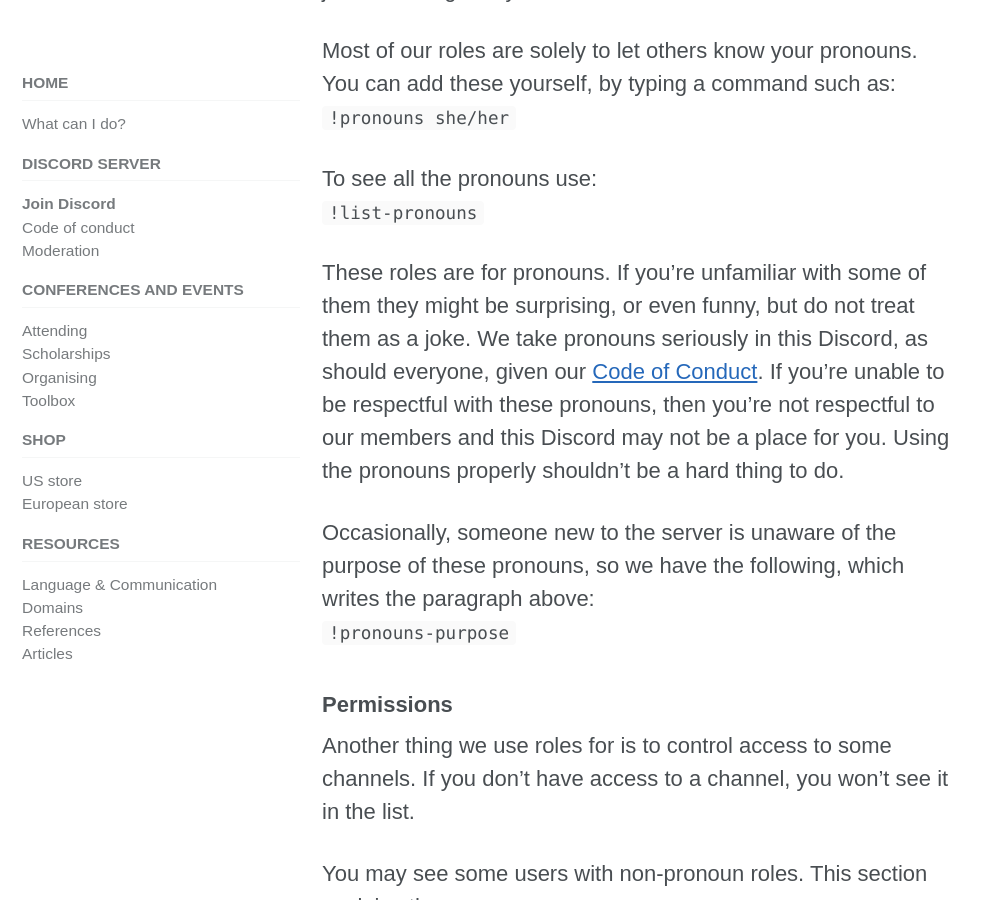
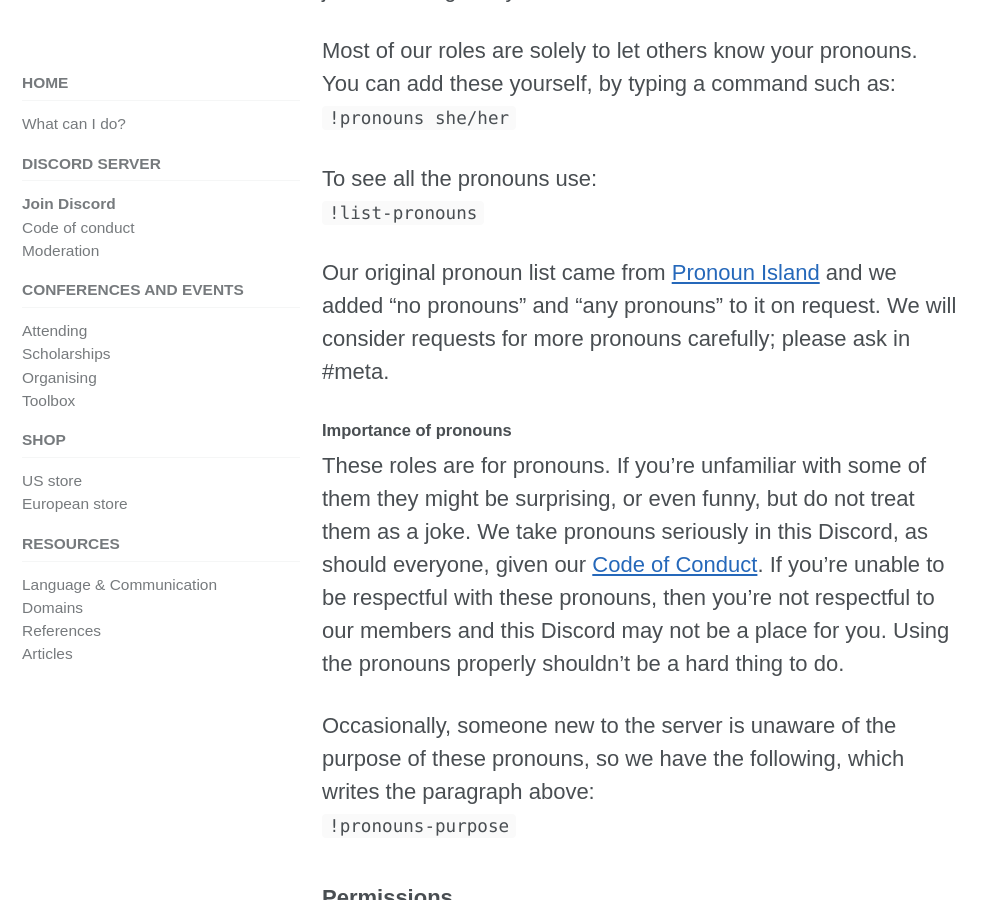
Before and after one commit to include-cpp/include-cpp.github.io, a Jekyll site: the page built from discord/index.md, in a window 1280 px wide and 900 px high, scrolled down 7618 px. Shown: the whole window, without its empty margins (0-996 px from the left). Built offline with Jekyll 4.4.1, drawn with Linux system fonts in a browser that asks for light colours; cached includes are drawn as plain includes; nearby versions of some CDN libraries; some of the changed text lies outside the part shown.

Commit message:
Add source of our pronouns list.
Co-Authored-By: Kate Gregory <kategregory@users.noreply.github.com>

```diff
--- a/discord/index.md
+++ b/discord/index.md
@@ -121,6 +121,10 @@ Most of our roles are solely to let others know your pronouns. You can add these
 To see all the pronouns use:
 `!list-pronouns`
 
+Our original pronoun list came from [Pronoun Island](http://pronoun.is) and we added "no pronouns" and "any pronouns" to it on request. We will consider requests for more pronouns carefully; please ask in #meta.
+
+#### Importance of pronouns
+
 These roles are for pronouns. If you’re unfamiliar with some of them they might be surprising, or even funny, but do not treat them as a joke. We take pronouns seriously in this Discord, as should everyone, given our [Code of Conduct](/code-of-conduct/). If you’re unable to be respectful with these pronouns, then you’re not respectful to our members and this Discord may not be a place for you. Using the pronouns properly shouldn’t be a hard thing to do.
 
 Occasionally, someone new to the server is unaware of the purpose of these pronouns, so we have the following, which writes the paragraph above:
```
